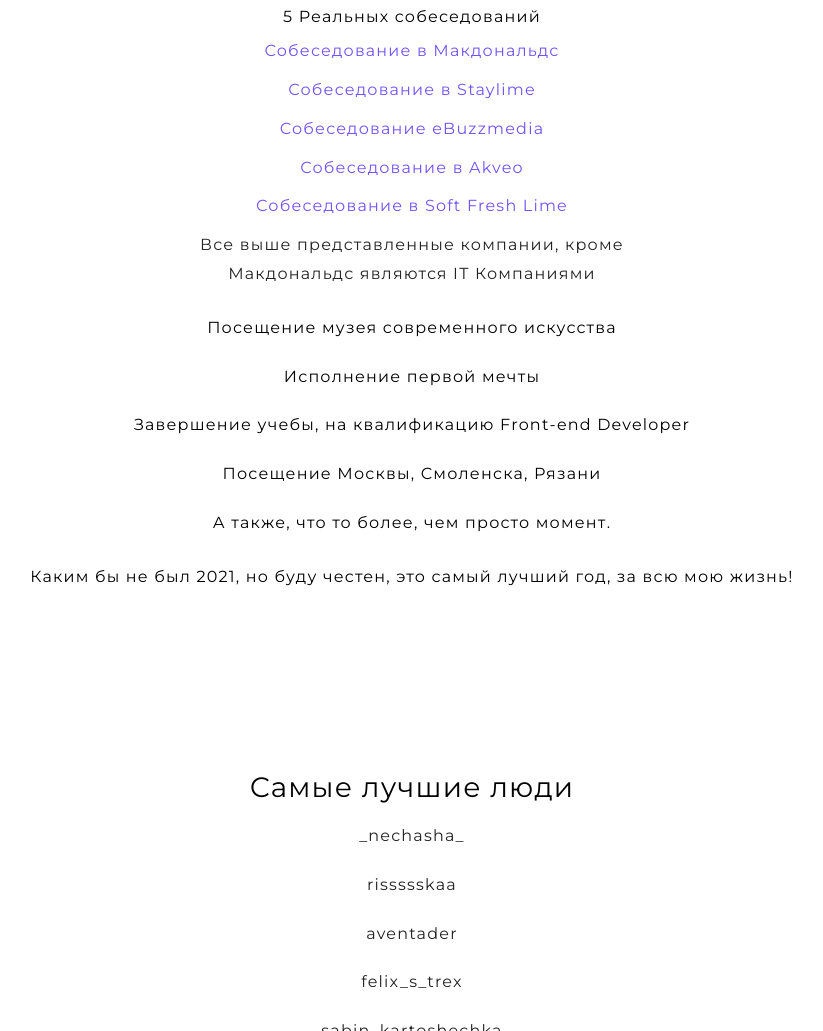
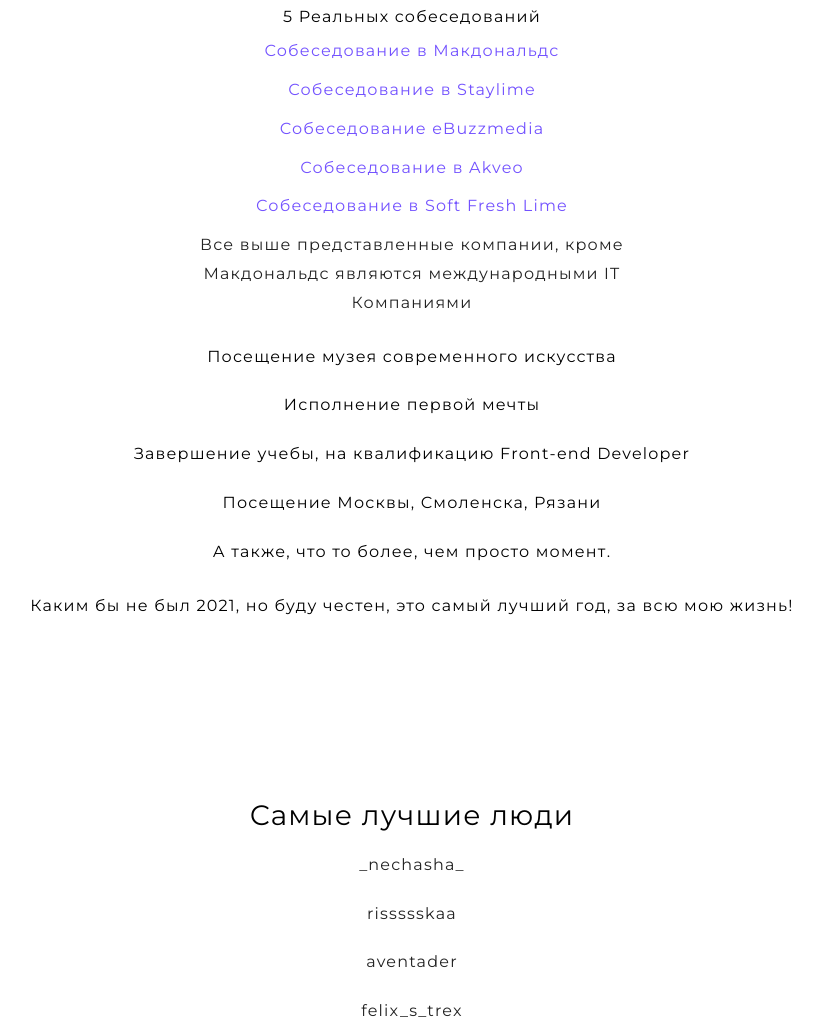
Before and after one commit to wrincied/2022, a plain HTML site: page index.html in a window 1280 px wide. Shown: the part 2120-3151 px from the top of the page, without its empty margins (228-1051 px from the left). Drawn offline with Linux system fonts and the light colour scheme.

Commit message:
first commit

```diff
--- a/index.html
+++ b/index.html
@@ -143,7 +143,7 @@
                   <li style="display: flex;
                   justify-content: center;">
                     <p style="max-width: 500px; color: #222222;">
-                      Все выше представленные компании, кроме Макдональдс являются IT Компаниями
+                      Все выше представленные компании, кроме Макдональдс являются международными IT Компаниями
                     </p>
                   </li>
                 </ul>
```
